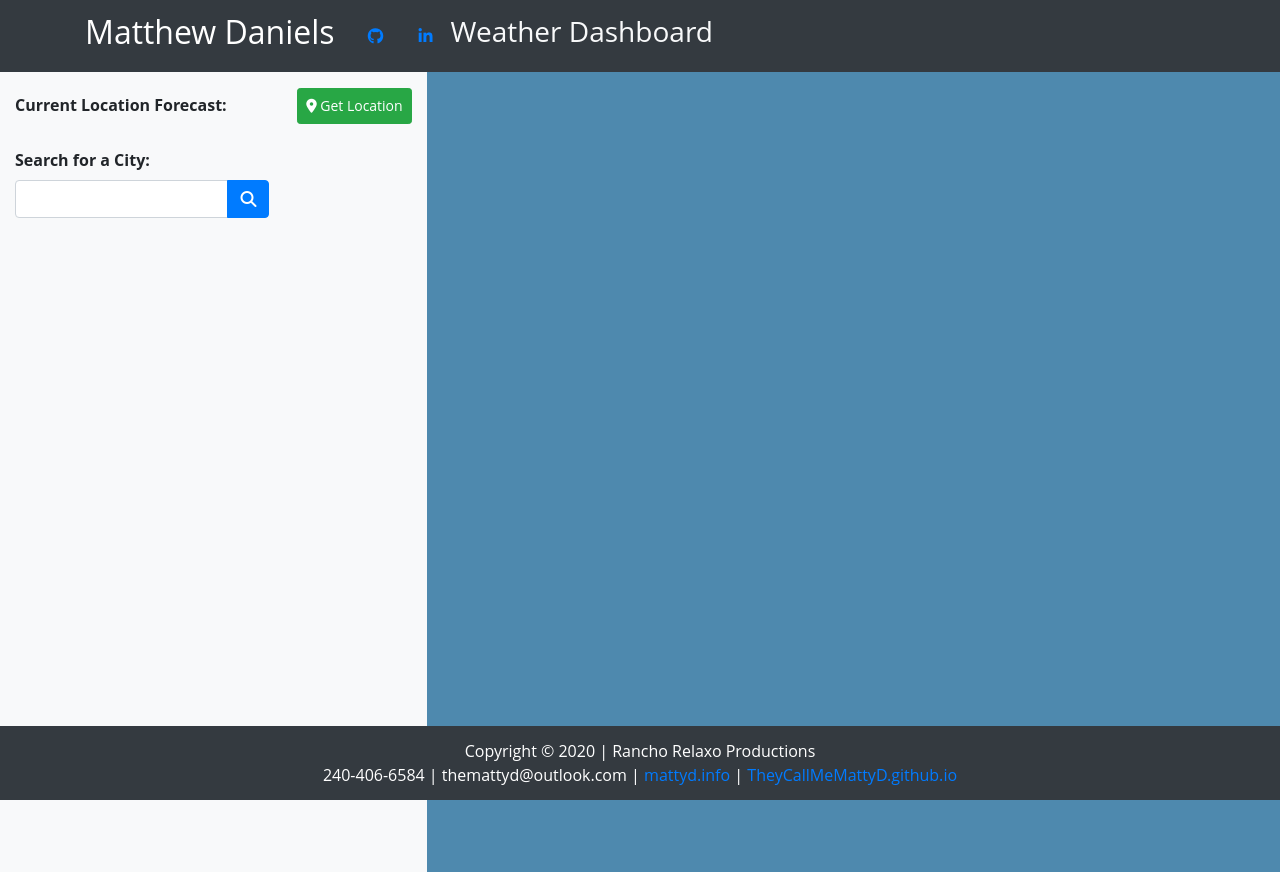
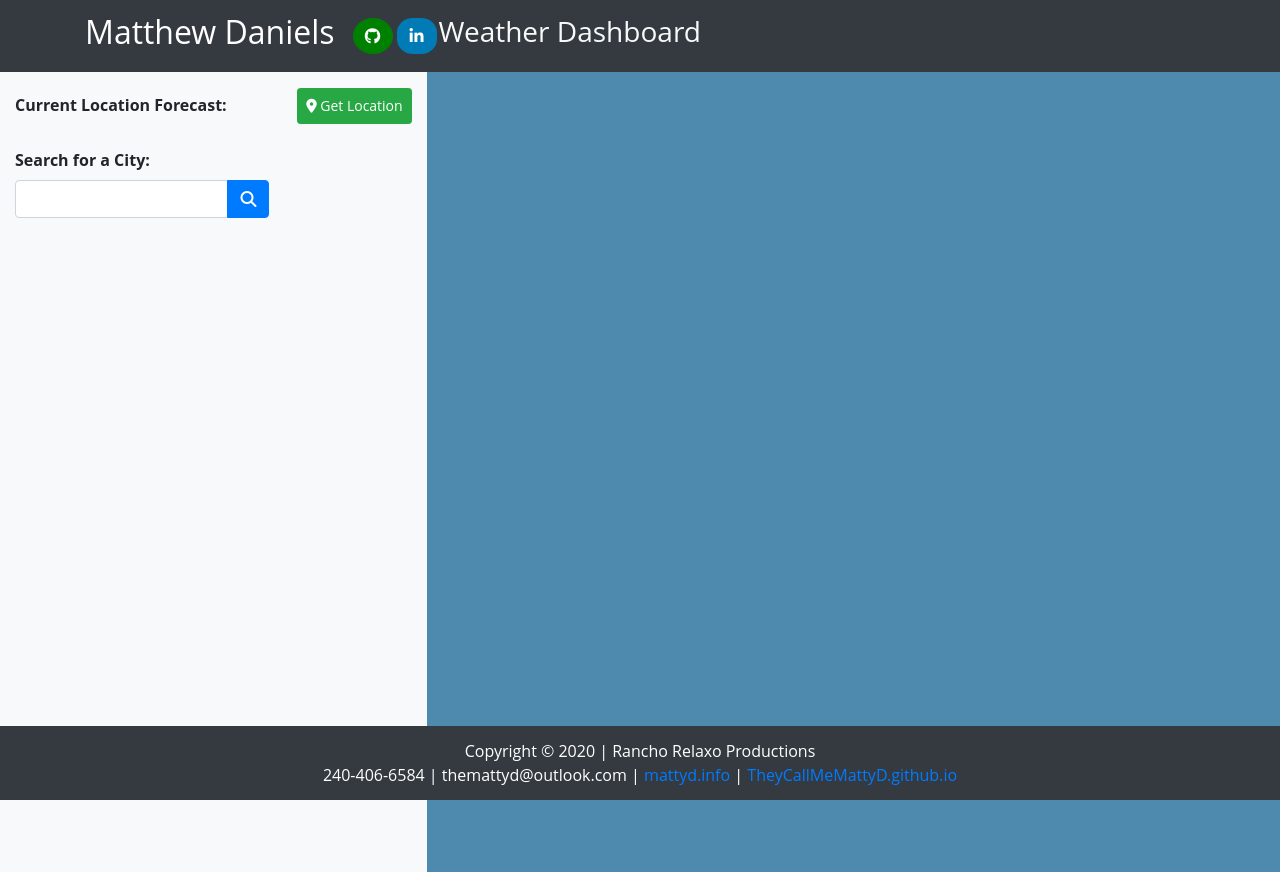
Before and after one commit to TheMattyDGWU/week-6-weather-dashboard, a plain HTML site: page index.html in a window 1280 px wide. Drawn offline with nearby package versions, Linux system fonts and the light colour scheme.

Commit message:
social media updates and title

```diff
--- a/assets/style.css
+++ b/assets/style.css
@@ -17,14 +17,24 @@
 }
 
 
-/* Social Media button colors */
+/* Social Media Buttons */
 
-.fa-facebook {
-    background: #3b5998;
+.fa {
+    padding: 10px;
+    font-size: 30px;
+    width: 40px;
+    text-align: center;
+    text-decoration: none;
+    margin: 5px 2px;
+}
+
+.fa-github {
+    border-radius: 50%;
+    background: green;
     color: white;
 }
 
-.fa-linkedin-in {
+.fa-linkedin {
     background: #007bb5;
     color: white;
 }
--- a/index.html
+++ b/index.html
@@ -12,7 +12,7 @@
     <script src="https://code.jquery.com/jquery-3.5.1.slim.min.js" integrity="sha384-DfXdz2htPH0lsSSs5nCTpuj/zy4C+OGpamoFVy38MVBnE+IbbVYUew+OrCXaRkfj" crossorigin="anonymous"></script>
     <script src="https://cdn.jsdelivr.net/npm/popper.js@1.16.1/dist/umd/popper.min.js" integrity="sha384-9/reFTGAW83EW2RDu2S0VKaIzap3H66lZH81PoYlFhbGU+6BZp6G7niu735Sk7lN" crossorigin="anonymous"></script>
     <meta name="viewport" content="width=device-width, initial-scale=1.0" />
-    <title>Weather Dashboard</title>
+    <title>Daniels Weather Dashboard</title>
 </head>
 
 <body>
```
